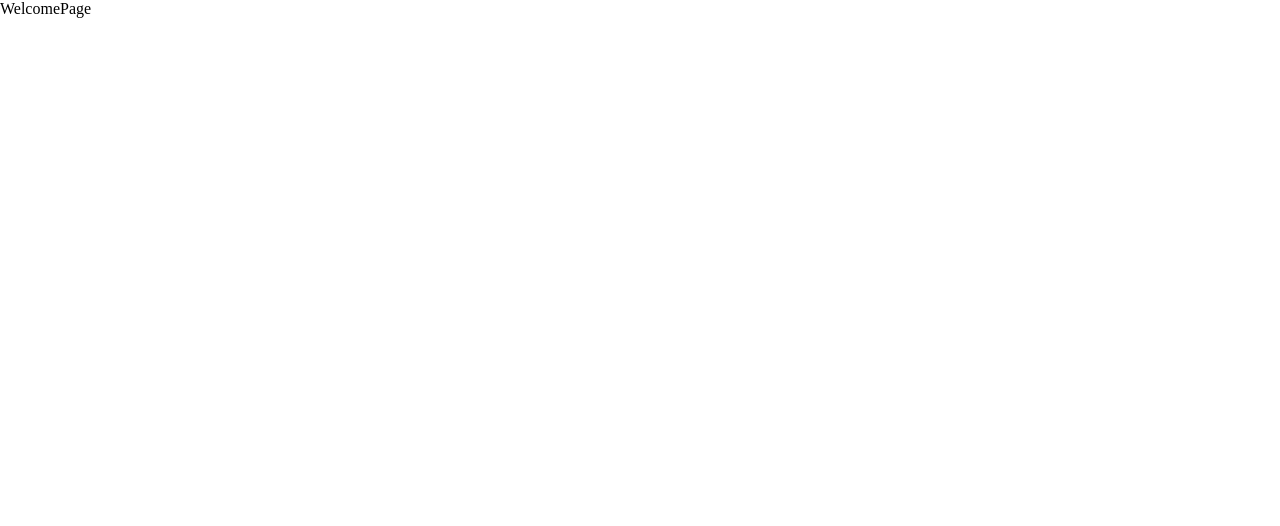
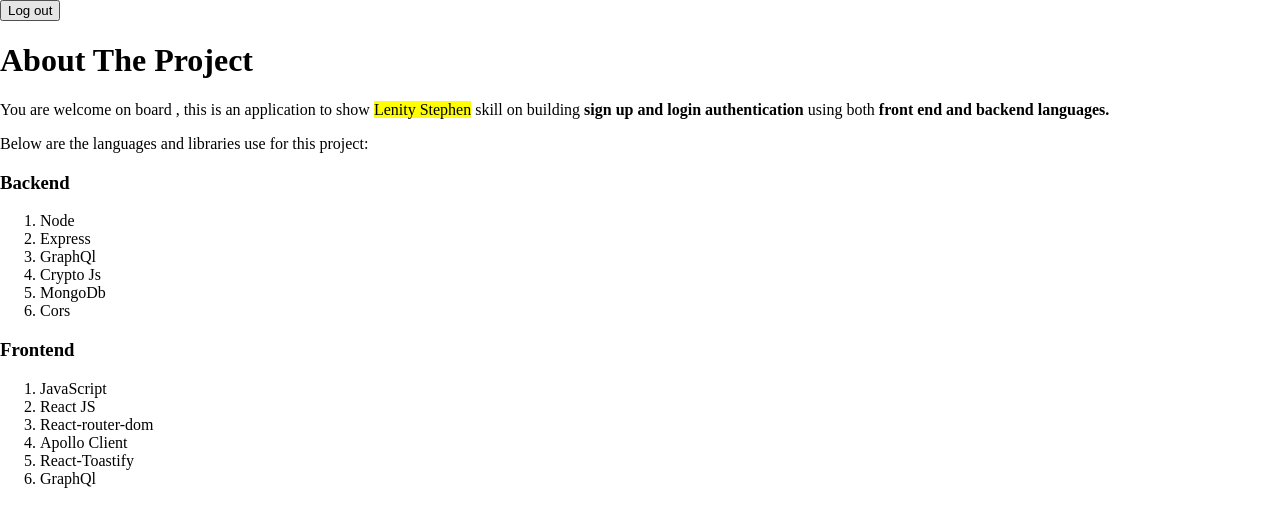
Before and after one commit to LightUpdev/Authentication-Api-With-Graphql, a React (Create React App) app in the folder frontend/: page /welcome in a window 1280 px wide. Shown: the top 526 px of the page. Built offline with nearby package versions, Linux system fonts and the light colour scheme.

Commit message:
Completed page design

```diff
--- a/frontend/src/pages/WelcomePage.jsx
+++ b/frontend/src/pages/WelcomePage.jsx
@@ -1,9 +1,51 @@
-import React from 'react'
+import React from "react";
+import { useNavigate } from "react-router-dom";
 
 const WelcomePage = () => {
+  const navigate = useNavigate();
+  const logOut = () => {
+    localStorage.clear("User");
+    navigate("/");
+  };
+  const data = localStorage.getItem("User");
+  const user = JSON.parse(data);
+  console.log(user);
   return (
-    <div className='welcome-page'>WelcomePage</div>
-  )
-}
+    <div className="welcome-page">
+      <button className="log-out" onClick={logOut}>
+        Log out
+      </button>
 
-export default WelcomePage
+      <h1>About The Project</h1>
+      <p>
+        You are welcome on board {user?.name.toLowerCase()}, this is an
+        application to show <mark>Lenity Stephen</mark> skill on building{" "}
+        <b>sign up and login authentication</b> using both <b>front end and backend
+        languages.</b>
+      </p>
+      <p> Below are the languages and libraries use for this project:</p>
+      <div className="skill-list">
+        <h3>Backend</h3>
+        <ol>
+          <li>Node</li>
+          <li>Express</li>
+          <li>GraphQl</li>
+          <li>Crypto Js</li>
+          <li>MongoDb</li>
+          <li>Cors</li>
+        </ol>
+        <h3>Frontend</h3>
+        <ol>
+          <li>JavaScript</li>
+          <li>React JS</li>
+          <li>React-router-dom</li>
+          <li>Apollo Client</li>
+          <li>React-Toastify</li>
+          <li>GraphQl</li>
+        </ol>
+      </div>
+    </div>
+  );
+};
+
+export default WelcomePage;
```
